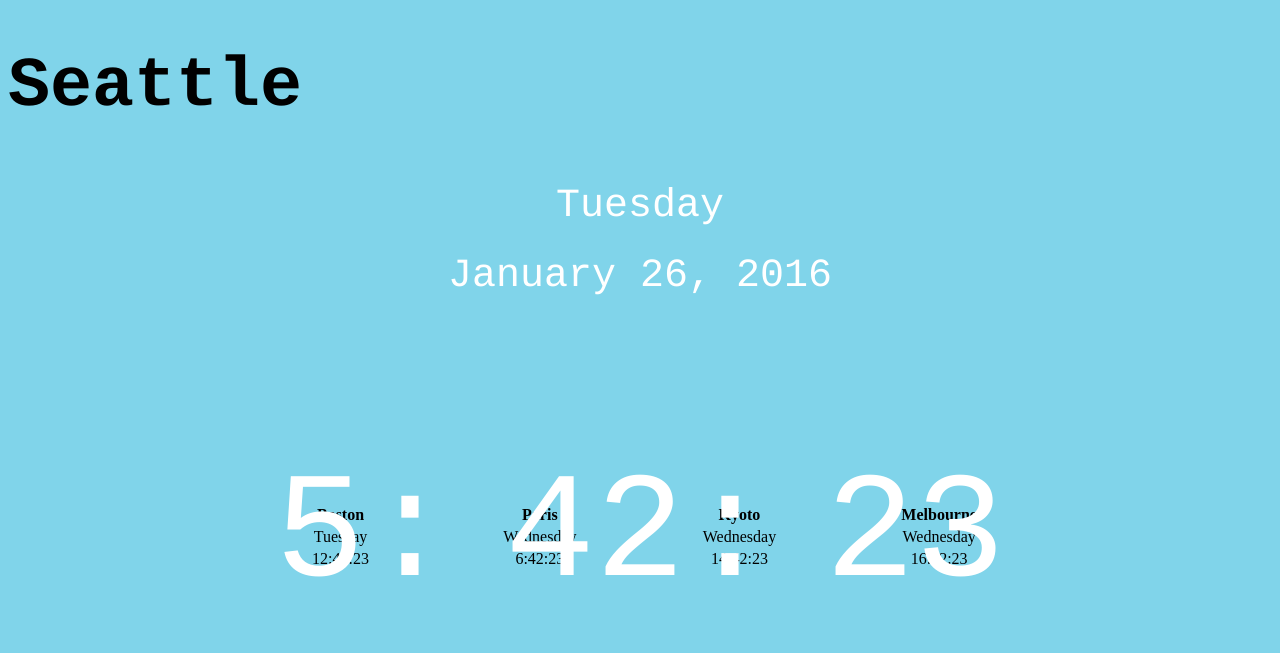
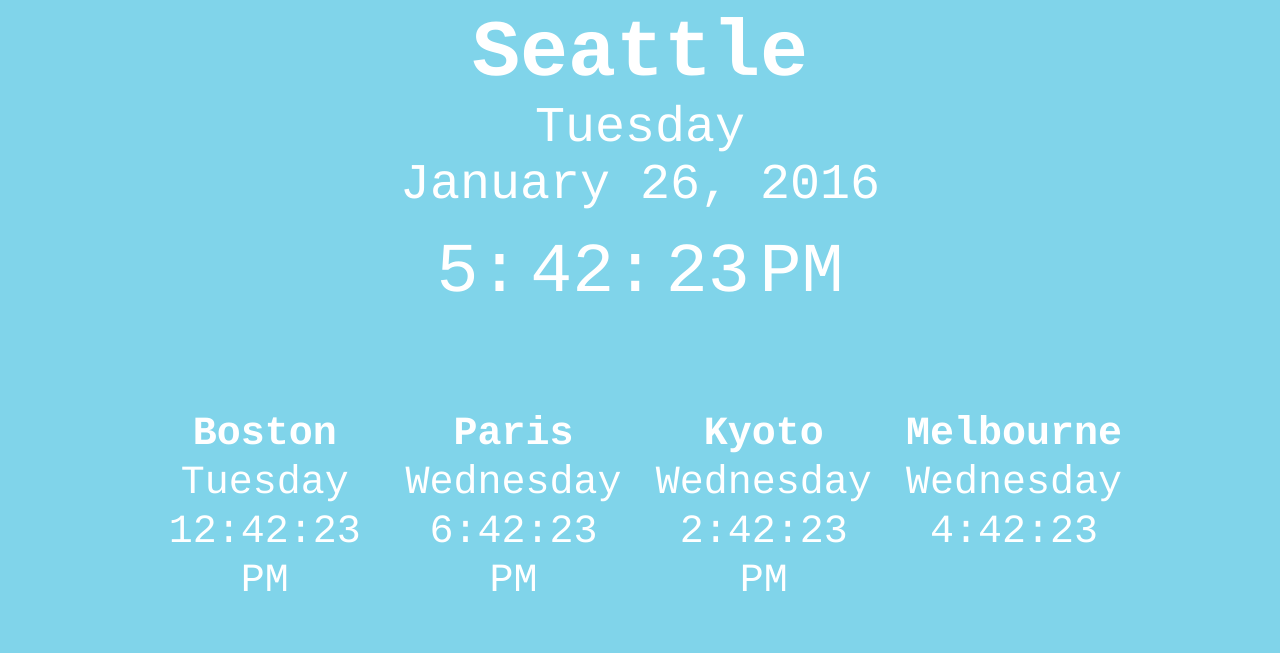
Before and after one commit to noglows/js-digital-clock, a plain HTML site: page index.html in a window 1280 px wide. Drawn offline with Linux system fonts and the light colour scheme.

Commit message:
AM/PM logic in progress, bugs still exist

```diff
--- a/index.css
+++ b/index.css
@@ -2,7 +2,45 @@ body {
     background-color: #80d4ea;
 }
 
-#clock {
+h1 {
+  font-size: 80px;
+  margin: 0;
+}
+
+#seattle {
+  width: 800px;
+  height: 400px;
+  margin: auto;
+  text-align: center;
+  font-family: courier, monospace;
+  color: white;
+}
+
+#day, #date {
+  font-size: 50px;
+}
+
+#hour, #minute, #second, #time-of-day {
+  font-size: 70px;
+  display: inline-block;
+  padding-top: 20px;
+}
+
+#international-clock {
+  width: 1000px;
+  margin: auto;
+  text-align: center;
+  color: white;
+  font-size: 40px;
+  font-family: courier, monospace;
+}
+
+td {
+  width: 250px;
+}
+
+
+/*#clock {
     height: 200px;
     width: 800px;
     margin: auto;
@@ -71,4 +109,4 @@ h1 {
 
 td {
   width: 200px;
-}
+}*/
--- a/index.html
+++ b/index.html
@@ -7,6 +7,7 @@
   </head>
 
   <body>
+    <div id="seattle">
       <h1>Seattle</h1>
         <div id='day'></div>
         <div id='date'></div>
@@ -14,6 +15,9 @@
           <div id='hour'></div>
           <div id='minute'></div>
           <div id='second'></div>
+          <div id='time-of-day'></div>
+        </div>
+
       </div>
 
       <div id='international-clock'>
@@ -36,9 +40,15 @@
             <td id='kyoto-time'></td>
             <td id='melbourne-time'></td>
           </tr>
-
+          <tr>
+            <td id='boston-time-of-day'></td>
+            <td id='paris-time-of-day'></td>
+            <td id='kyoto-time-of-day'></td>
+            <td id='melbourne-time-of-day'></td>
+          </tr>
         </table>
       </div>
+
   </body>
 </html>
 
--- a/index.js
+++ b/index.js
@@ -37,6 +37,9 @@ var currentTime = function() {
 
   if (hour > 12) {
     hour = hour - 12;
+    time_of_day = "PM"
+  } else {
+    time_of_day = "AM"
   }
 
 
@@ -58,22 +61,45 @@ var currentTime = function() {
   boston_hour = now_utc.getHours() - 5;
   if (boston_hour < 0) {
     boston_hour = 12 + boston_hour;
+    boston_time_of_day = "AM";
   } else if (boston_hour > 12) {
     boston_hour = boston_hour - 12;
+    boston_time_of_day = "PM";
+  } else if (boston_hour == 12){
+    boston_time_of_day = "PM";
+  } else {
+    boston_time_of_day = "AM";
   }
 
   paris_hour = now_utc.getHours() + 1;
   if (paris_hour < 0) {
     paris_hour = 12 + paris_hour;
+    paris_time_of_day = "AM";
   } else if (paris_hour > 12) {
     paris_hour = paris_hour - 12;
+    paris_time_of_day = "PM";
+  } else if (paris_hour == 12) {
+    paris_time_of_day = "PM";
+  } else {
+    paris_time_of_day = "AM";
   }
 
   kyoto_hour = now_utc.getHours() + 9;
   if (kyoto_hour < 0) {
     kyoto_hour = 12 + kyoto_hour;
+    kyoto_time_of_day = "AM";
   } else if (kyoto_hour > 12) {
     kyoto_hour = kyoto_hour - 12;
+    if (kyoto_hour > 12) {
+      kyoto_hour = kyoto_hour - 12;
+      kyoto_time_of_day = "PM";
+    } else {
+      kyoto_time_of_day = "AM";
+    }
+  } else if (kyoto_hour == 12) {
+    kyoto_time_of_day = "PM";
+  } else {
+    kyoto_time_of_day = "AM";
   }
 
   melbourne_hour = now_utc.getHours() + 11;
@@ -81,6 +107,9 @@ var currentTime = function() {
     melbourne_hour = 12 + melbourne_hour;
   } else if (melbourne_hour > 12) {
     melbourne_hour = melbourne_hour - 12;
+    if (melbourne_hour > 12) {
+      melbourne_hour = melbourne_hour - 12;
+    }
   }
 
 
@@ -89,6 +118,7 @@ var currentTime = function() {
   document.getElementById('hour').innerHTML = hour + ":";
   document.getElementById('date').innerHTML = month + " " + day + ", " + year;
   document.getElementById('day').innerHTML = dayWeek;
+  document.getElementById('time-of-day').innerHTML = time_of_day;
 
   document.getElementById('boston-time').innerHTML = boston_hour + ":" + mins + ":" + seconds;
   document.getElementById('paris-time').innerHTML = paris_hour + ":" + mins + ":" + seconds;
@@ -99,6 +129,11 @@ var currentTime = function() {
   document.getElementById('paris-day').innerHTML = paris_day;
   document.getElementById('kyoto-day').innerHTML = kyoto_day;
   document.getElementById('melbourne-day').innerHTML = melbourne_day;
+
+  document.getElementById('boston-time-of-day').innerHTML = boston_time_of_day;
+  document.getElementById('paris-time-of-day').innerHTML = paris_time_of_day;
+  document.getElementById('kyoto-time-of-day').innerHTML = kyoto_time_of_day;
+  // document.getElementById('melbourne-day').innerHTML = melbourne_day;
 };
 
 setInterval(function() { currentTime(); }, 1000);
```
Lines whose indentation alone changed are shown as unchanged.
